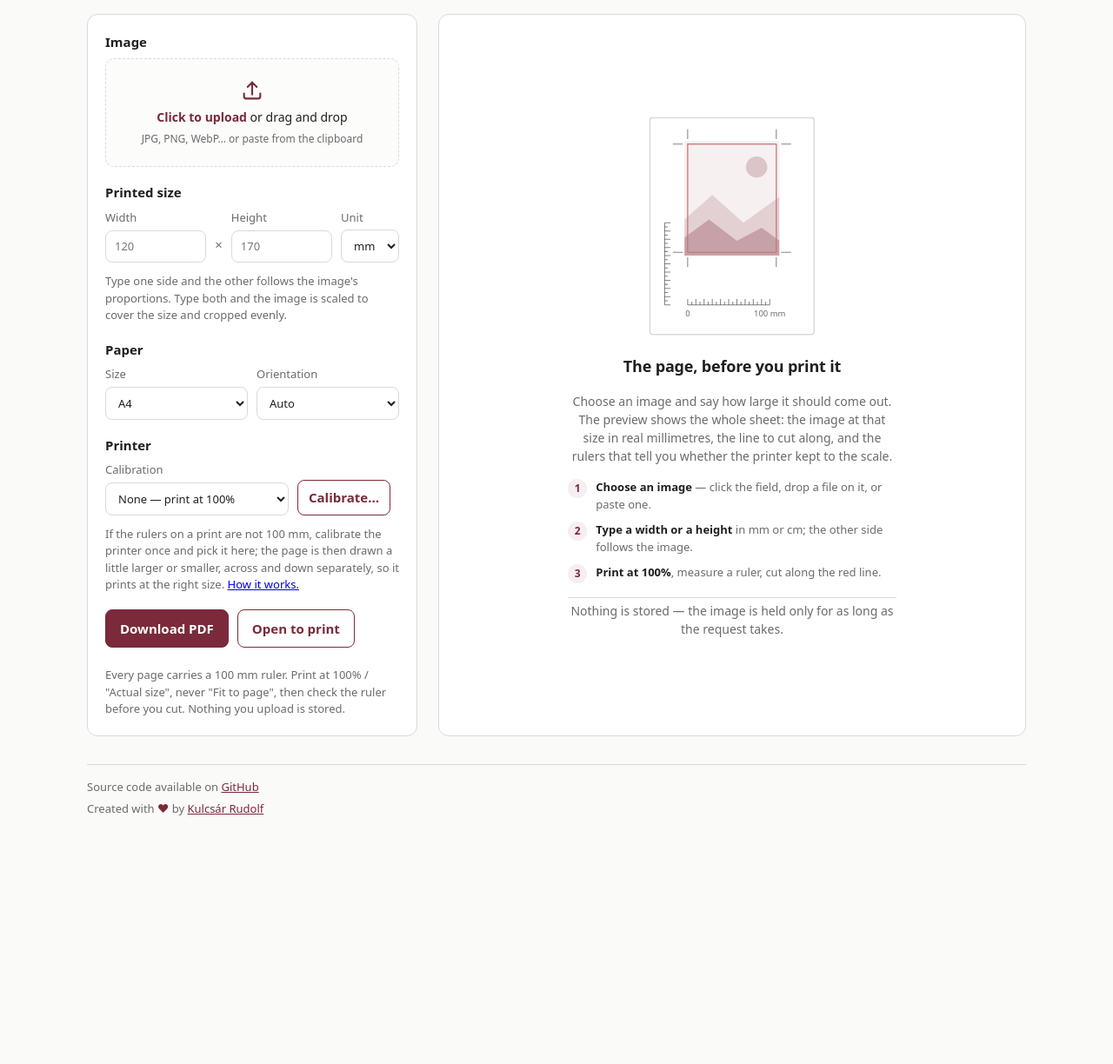
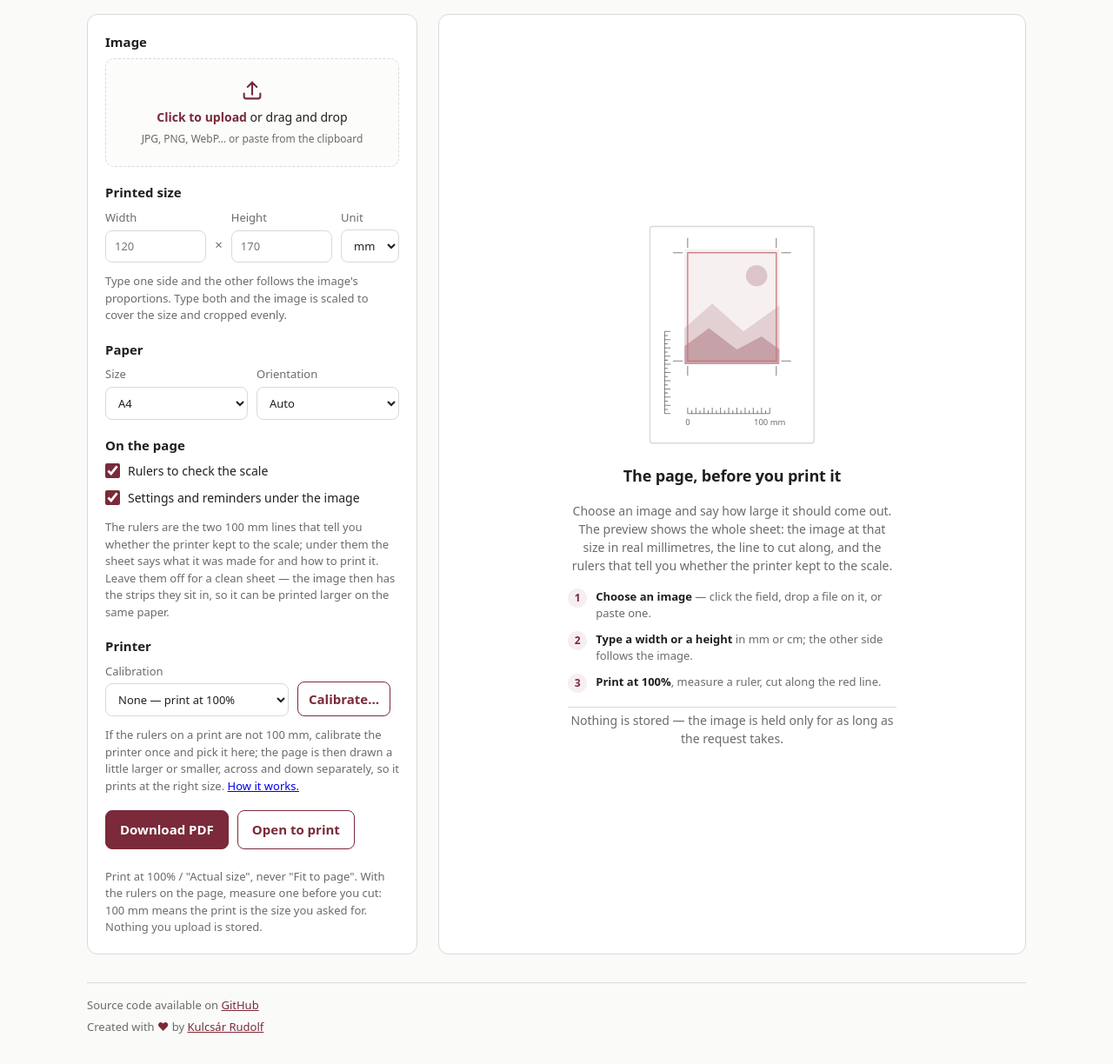
Before and after one commit to kulcsarrudolf/exactly-print, a FastAPI app: page / in a window 1280 px wide. Shown: the part 114-1338 px from the top of the page at 87% size. Before the commit the page ends 1052 px from the top, so only its background shows below. Run offline with FastAPI, Linux system fonts and the light colour scheme.

Commit message:
feat: let the rulers and the notes be left off the page (#17)
A sheet meant for a frame or a customer does not want two rulers and a
line of settings on it, and a print that just misses the paper has no
way to ask for the strips they sit in. Both are now a choice.

- A new "On the page" fieldset with two boxes, both on: the rulers, and
  the settings and reminders under the image.
- layout.py takes them into account: the side band exists for the left
  ruler and the bottom one for what is printed in it, so without them
  the image is given that space. A 190 mm image that had to go on the
  sheet sideways now fits upright. The does-not-fit message names what
  it kept room for.
- The note about the rulers is printed with them and not without.
- A box that is off sends nothing, so a hidden 0 of the same name goes
  before each one and the last value wins; a request that says nothing
  about them draws the page as it always was.
- The help page, the README and the hint under the buttons no longer
  promise a ruler on every sheet.

```diff
--- a/src/exactly_print/app.py
+++ b/src/exactly_print/app.py
@@ -81,6 +81,14 @@ def parse_length(raw: str, unit: str) -> float | None:
         raise RequestError(f"'{raw}' is not a number.") from e
 
 
+def checkbox(values: list[str]) -> bool:
+    """One of the checkboxes on the form. A box that is off sends nothing,
+    so the page puts a hidden 0 of the same name in front of each one and
+    the last value wins. A request without the field at all — an older form,
+    a post by hand — gets the page as it has always been drawn."""
+    return values[-1] != "0" if values else True
+
+
 def parse_scale(raw: str) -> float:
     """One of the printer's calibration factors, sent by the browser from the
     printer the user picked; an empty field means an uncalibrated printer."""
@@ -102,13 +110,15 @@ def build(
     orientation: str,
     scale_x: str = "",
     scale_y: str = "",
+    rulers: bool = True,
+    notes: bool = True,
 ) -> Layout:
     if unit not in MM_PER_UNIT:
         raise RequestError("Pick mm or cm.")
     try:
         w, h = parse_length(width, unit), parse_length(height, unit)
         kx, ky = parse_scale(scale_x), parse_scale(scale_y)
-        return plan(image.size, w, h, paper, orientation, kx, ky)
+        return plan(image.size, w, h, paper, orientation, kx, ky, rulers, notes)
     except DoesNotFit as e:
         raise RequestError(e.message(unit)) from e
     except Incomplete as e:
@@ -174,10 +184,23 @@ async def preview(
     scale_x: str = Form(""),
     scale_y: str = Form(""),
     printer: str = Form(""),
+    rulers: list[str] = Form([]),
+    notes: list[str] = Form([]),
 ):
     try:
         img = await read_image(image)
-        layout = build(img, width, height, unit, paper, orientation, scale_x, scale_y)
+        layout = build(
+            img,
+            width,
+            height,
+            unit,
+            paper,
+            orientation,
+            scale_x,
+            scale_y,
+            checkbox(rulers),
+            checkbox(notes),
+        )
     except RequestError as e:
         return templates.TemplateResponse(
             request, "_preview.html", {"error": str(e), "waiting": e.waiting}
@@ -216,11 +239,24 @@ async def pdf(
     scale_x: str = Form(""),
     scale_y: str = Form(""),
     printer: str = Form(""),
+    rulers: list[str] = Form([]),
+    notes: list[str] = Form([]),
     disposition: str = Form("attachment"),
 ):
     try:
         img = await read_image(image)
-        layout = build(img, width, height, unit, paper, orientation, scale_x, scale_y)
+        layout = build(
+            img,
+            width,
+            height,
+            unit,
+            paper,
+            orientation,
+            scale_x,
+            scale_y,
+            checkbox(rulers),
+            checkbox(notes),
+        )
     except RequestError as e:
         return index_page(request, str(e))
     data = write_pdf(layout, img, layout.describe(unit, printer.strip()))
--- a/src/exactly_print/pdf.py
+++ b/src/exactly_print/pdf.py
@@ -1,4 +1,5 @@
-"""A one-page PDF written by hand: an image, crop marks, a ruler, three notes.
+"""A one-page PDF written by hand: an image, crop marks, and — unless they
+have been turned off — two rulers and the lines of text under them.
 
 Everything is placed in points converted from the layout's millimetres, so
 printing at 100% puts the trim box on paper at exactly the requested size.
@@ -83,26 +84,40 @@ def _content(layout: Layout, caption: str) -> bytes:
     # printer's scaling brings it back to a real millimetre.
     kx, ky = layout.scale_x, layout.scale_y
     rx, ry, sx = layout.ruler_x, layout.ruler_y, layout.side_ruler_x
-    ops.append(f"{_n(rx)} {_n(ry)} m {_n(rx + layout.ruler_len)} {_n(ry)} l S\n".encode())
-    ops.append(f"{_n(sx)} {_n(ry)} m {_n(sx)} {_n(ry + layout.side_ruler_len)} l S\n".encode())
-    for mm in range(int(RULER_LEN) + 1):
-        tick = 5 if mm % 10 == 0 else 3 if mm % 5 == 0 else 1.5
-        x = _n(rx + mm * kx)
-        ops.append(f"{x} {_n(ry)} m {x} {_n(ry + tick * ky)} l S\n".encode())
-        y = _n(ry + mm * ky)
-        ops.append(f"{_n(sx)} {y} m {_n(sx + tick * kx)} {y} l S\n".encode())
+    if layout.rulers:
+        ops.append(f"{_n(rx)} {_n(ry)} m {_n(rx + layout.ruler_len)} {_n(ry)} l S\n".encode())
+        ops.append(f"{_n(sx)} {_n(ry)} m {_n(sx)} {_n(ry + layout.side_ruler_len)} l S\n".encode())
+        for mm in range(int(RULER_LEN) + 1):
+            tick = 5 if mm % 10 == 0 else 3 if mm % 5 == 0 else 1.5
+            x = _n(rx + mm * kx)
+            ops.append(f"{x} {_n(ry)} m {x} {_n(ry + tick * ky)} l S\n".encode())
+            y = _n(ry + mm * ky)
+            ops.append(f"{_n(sx)} {y} m {_n(sx + tick * kx)} {y} l S\n".encode())
     ops.append(b"Q 0 g\n")
 
-    for mm in range(0, int(RULER_LEN) + 1, 10):
-        ops.append(_text(rx + mm * kx, ry + 6.5 * ky, 6, str(mm), center=True))
-        ops.append(_text(sx + 8 * kx, ry + mm * ky - 1 * ky, 6, str(mm), center=True))
-    # The settings first, then the notes; all of it stays above the 6 mm
-    # margin a home printer cannot reach.
+    if layout.rulers:
+        for mm in range(0, int(RULER_LEN) + 1, 10):
+            ops.append(_text(rx + mm * kx, ry + 6.5 * ky, 6, str(mm), center=True))
+            ops.append(_text(sx + 8 * kx, ry + mm * ky - 1 * ky, 6, str(mm), center=True))
+
+    # The settings first, then the notes, each a step lower; all of it stays
+    # above the 6 mm margin a home printer cannot reach. The note about the
+    # rulers goes with them.
     cx = layout.page_w / 2
-    ops.append(_text(cx, ry - 4 * ky, 7, caption, center=True))
-    ops.append(_text(cx, ry - 7.5 * ky, 6, NOTE_RULER, center=True))
-    ops.append(_text(cx, ry - 11 * ky, 6, NOTE_PRINT, center=True))
+    for i, (size, text) in enumerate(_lines(layout, caption)):
+        ops.append(_text(cx, layout.caption_y - i * layout.note_step, size, text, center=True))
     return b"".join(ops)
+
+
+def _lines(layout: Layout, caption: str) -> list[tuple[float, str]]:
+    """What is written under the image, in the order it is printed."""
+    if not layout.notes:
+        return []
+    lines = [(7.0, caption)] if caption else []
+    if layout.rulers:
+        lines.append((6.0, NOTE_RULER))
+    lines.append((6.0, NOTE_PRINT))
+    return lines
 
 
 def write_pdf(layout: Layout, image: Image.Image, caption: str = "") -> bytes:
--- a/src/exactly_print/preview.py
+++ b/src/exactly_print/preview.py
@@ -44,20 +44,21 @@ def render_preview(
 
     kx, ky = layout.scale_x, layout.scale_y
     rx, ry, sx = layout.ruler_x, layout.ruler_y, layout.side_ruler_x
-    draw.line([pt(rx, ry), pt(rx + layout.ruler_len, ry)], fill=INK, width=1)
-    draw.line([pt(sx, ry), pt(sx, ry + layout.side_ruler_len)], fill=INK, width=1)
-    for mm in range(int(RULER_LEN) + 1):
-        tick = 5 if mm % 10 == 0 else 3 if mm % 5 == 0 else 1.5
-        draw.line([pt(rx + mm * kx, ry), pt(rx + mm * kx, ry + tick * ky)], fill=INK, width=1)
-        draw.line([pt(sx, ry + mm * ky), pt(sx + tick * kx, ry + mm * ky)], fill=INK, width=1)
-    for mm in range(0, int(RULER_LEN) + 1, 10):
-        draw.text(pt(rx + mm * kx, ry + 9 * ky), str(mm), fill=INK, anchor="mm")
-        draw.text(pt(sx + 9 * kx, ry + mm * ky), str(mm), fill=INK, anchor="mm")
-    if caption:
+    if layout.rulers:
+        draw.line([pt(rx, ry), pt(rx + layout.ruler_len, ry)], fill=INK, width=1)
+        draw.line([pt(sx, ry), pt(sx, ry + layout.side_ruler_len)], fill=INK, width=1)
+        for mm in range(int(RULER_LEN) + 1):
+            tick = 5 if mm % 10 == 0 else 3 if mm % 5 == 0 else 1.5
+            draw.line([pt(rx + mm * kx, ry), pt(rx + mm * kx, ry + tick * ky)], fill=INK, width=1)
+            draw.line([pt(sx, ry + mm * ky), pt(sx + tick * kx, ry + mm * ky)], fill=INK, width=1)
+        for mm in range(0, int(RULER_LEN) + 1, 10):
+            draw.text(pt(rx + mm * kx, ry + 9 * ky), str(mm), fill=INK, anchor="mm")
+            draw.text(pt(sx + 9 * kx, ry + mm * ky), str(mm), fill=INK, anchor="mm")
+    if caption and layout.notes:
         # Pillow's bundled font has no multiplication sign; the PDF keeps it.
         font = ImageFont.load_default(size=3 * s)
         text = caption.replace("×", "x")
-        draw.text(pt(layout.page_w / 2, ry - 5 * ky), text, fill=INK, anchor="mm", font=font)
+        draw.text(pt(layout.page_w / 2, layout.caption_y), text, fill=INK, anchor="mm", font=font)
 
     out = BytesIO()
     page.save(out, "PNG", optimize=True)
--- a/src/exactly_print/static/style.css
+++ b/src/exactly_print/static/style.css
@@ -117,8 +117,36 @@ fieldset.paper {
   grid-template-columns: 1fr 1fr;
 }
 
+fieldset.extras {
+  grid-template-columns: 1fr;
+  gap: 10px;
+}
+
 fieldset.printer {
   grid-template-columns: 1fr auto auto;
+}
+
+label.check {
+  flex-direction: row;
+  align-items: center;
+  gap: 9px;
+  color: var(--ink);
+  font-size: 14px;
+  cursor: pointer;
+}
+
+label.check input {
+  width: 17px;
+  height: 17px;
+  margin: 0;
+  flex-shrink: 0;
+  accent-color: var(--accent);
+  cursor: pointer;
+}
+
+label.check input:focus-visible {
+  outline: 2px solid var(--accent);
+  outline-offset: 2px;
 }
 
 fieldset.printer button {
--- a/src/exactly_print/templates/index.html
+++ b/src/exactly_print/templates/index.html
@@ -89,6 +89,27 @@
           </label>
         </fieldset>
 
+        <fieldset class="extras">
+          <legend>On the page</legend>
+          {# A box that is off sends nothing, so a hidden 0 goes before it. #}
+          <label class="check">
+            <input type="hidden" name="rulers" value="0" />
+            <input type="checkbox" name="rulers" value="1" checked />
+            <span>Rulers to check the scale</span>
+          </label>
+          <label class="check">
+            <input type="hidden" name="notes" value="0" />
+            <input type="checkbox" name="notes" value="1" checked />
+            <span>Settings and reminders under the image</span>
+          </label>
+          <p class="hint">
+            The rulers are the two 100 mm lines that tell you whether the printer kept to the
+            scale; under them the sheet says what it was made for and how to print it. Leave
+            them off for a clean sheet — the image then has the strips they sit in, so it can
+            be printed larger on the same paper.
+          </p>
+        </fieldset>
+
         <fieldset class="printer">
           <legend>Printer</legend>
           <label>
@@ -116,8 +137,9 @@
           <span id="busy" class="busy" aria-hidden="true">Rendering…</span>
         </div>
         <p class="hint">
-          Every page carries a 100 mm ruler. Print at 100% / "Actual size", never "Fit to page",
-          then check the ruler before you cut. Nothing you upload is stored.
+          Print at 100% / "Actual size", never "Fit to page". With the rulers on the page,
+          measure one before you cut: 100 mm means the print is the size you asked for.
+          Nothing you upload is stored.
         </p>
         {% if error %}<p class="error">{{ error }}</p>{% endif %}
       </form>
```
Also changed, not shown: src/exactly_print/layout.py (+71 -14 lines), src/exactly_print/templates/help.html (+8 -0 lines), tests/test_app.py (+26 -0 lines), tests/test_layout.py (+24 -0 lines), tests/test_render.py (+27 -0 lines), README.md.
